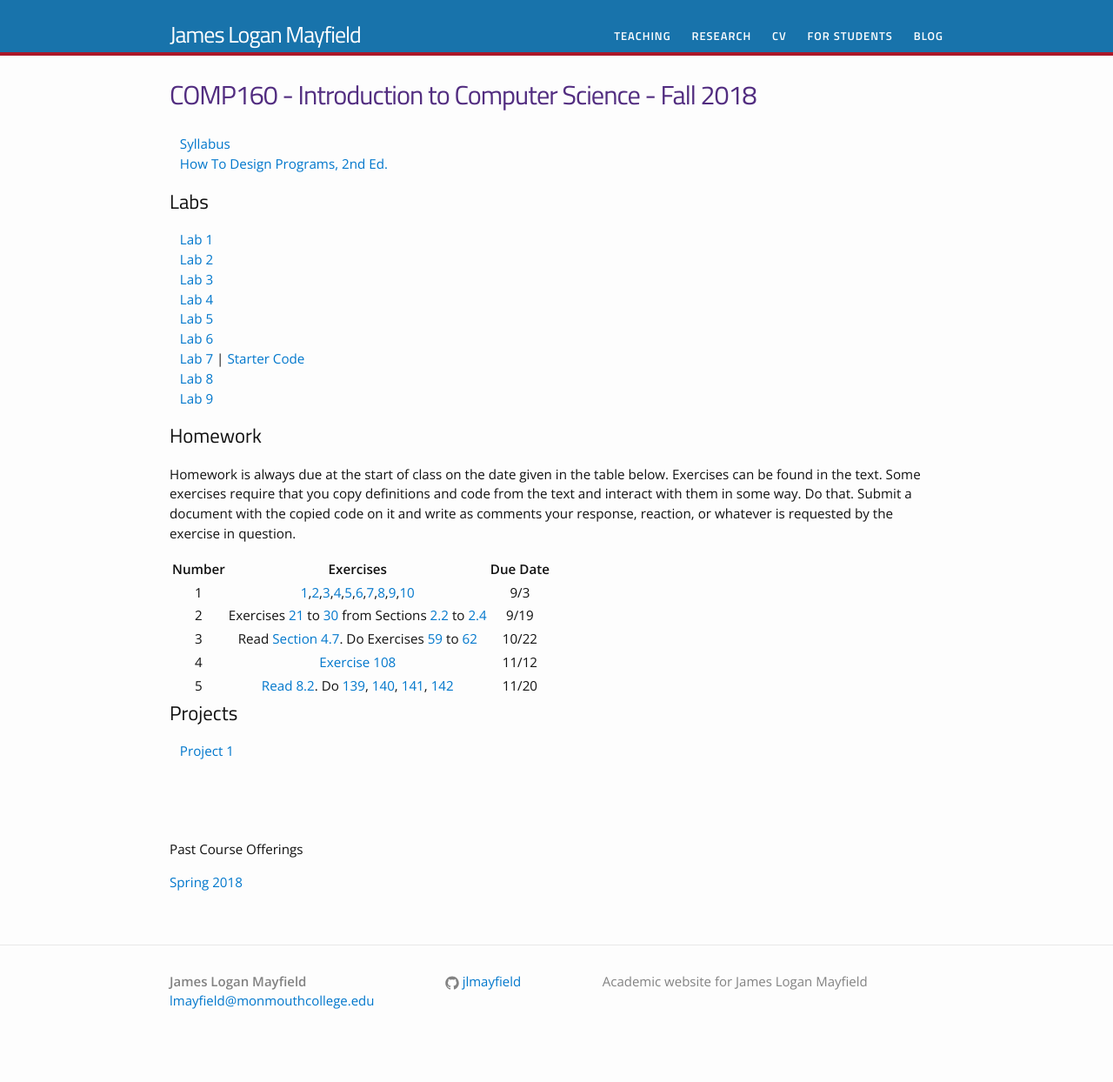
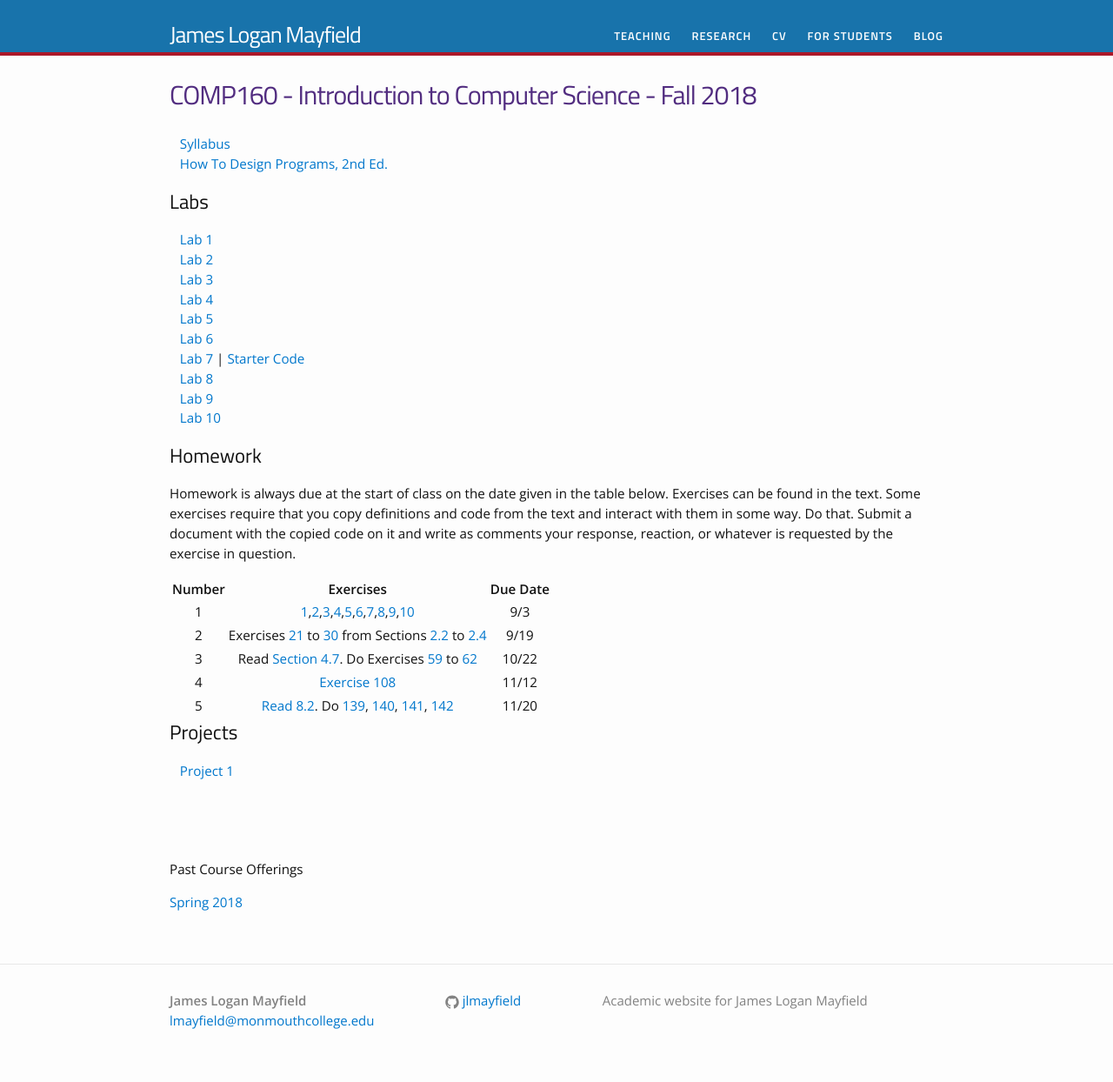
Before and after one commit to jlmayfield/jlmayfield.github.io, a Jekyll site: the page built from teaching/comp160.md, in a window 1280 px wide. Shown: the whole page at 87% size. Built offline with Jekyll 4.4.1, drawn with Linux system fonts in a browser that asks for light colours; before the commit the page ends 1222 px from its top, so only the background shows below that.

Commit message:
f18. c160. lab10 added.

```diff
--- a/teaching/comp160.md
+++ b/teaching/comp160.md
@@ -18,6 +18,7 @@ permalink: /teaching/COMP160/
 &nbsp;&nbsp;&nbsp;[Lab 7](/teaching/COMP160/labs/comp160-lab7.pdf)  | [Starter Code](/teaching/COMP160/labs/lab7-starter.rkt)
 &nbsp;&nbsp;&nbsp;[Lab 8](/teaching/COMP160/labs/comp160-lab8.pdf)
 &nbsp;&nbsp;&nbsp;[Lab 9](/teaching/COMP160/labs/comp160-lab9.pdf)
+&nbsp;&nbsp;&nbsp;[Lab 10](/teaching/COMP160/labs/comp160-lab10.pdf)
 
 ## Homework
 
```
Also changed, not shown: 1 other file.
